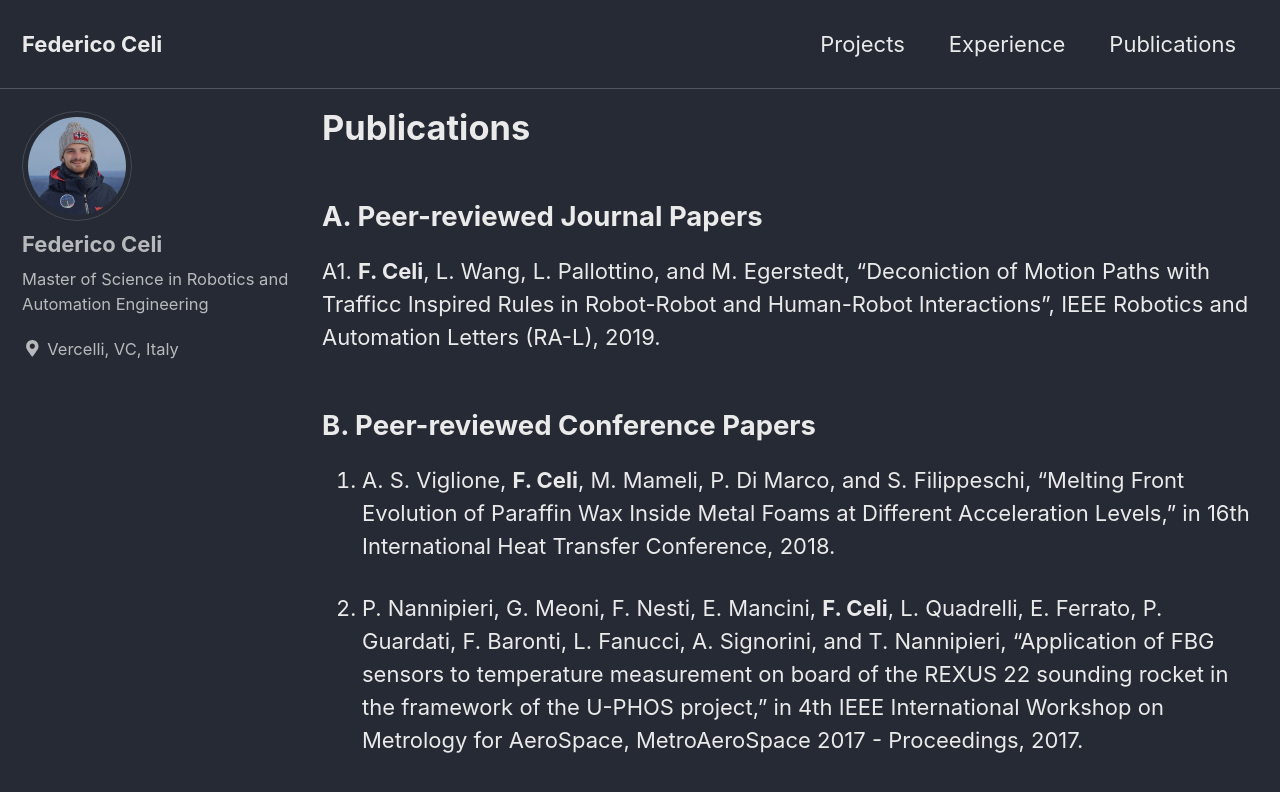
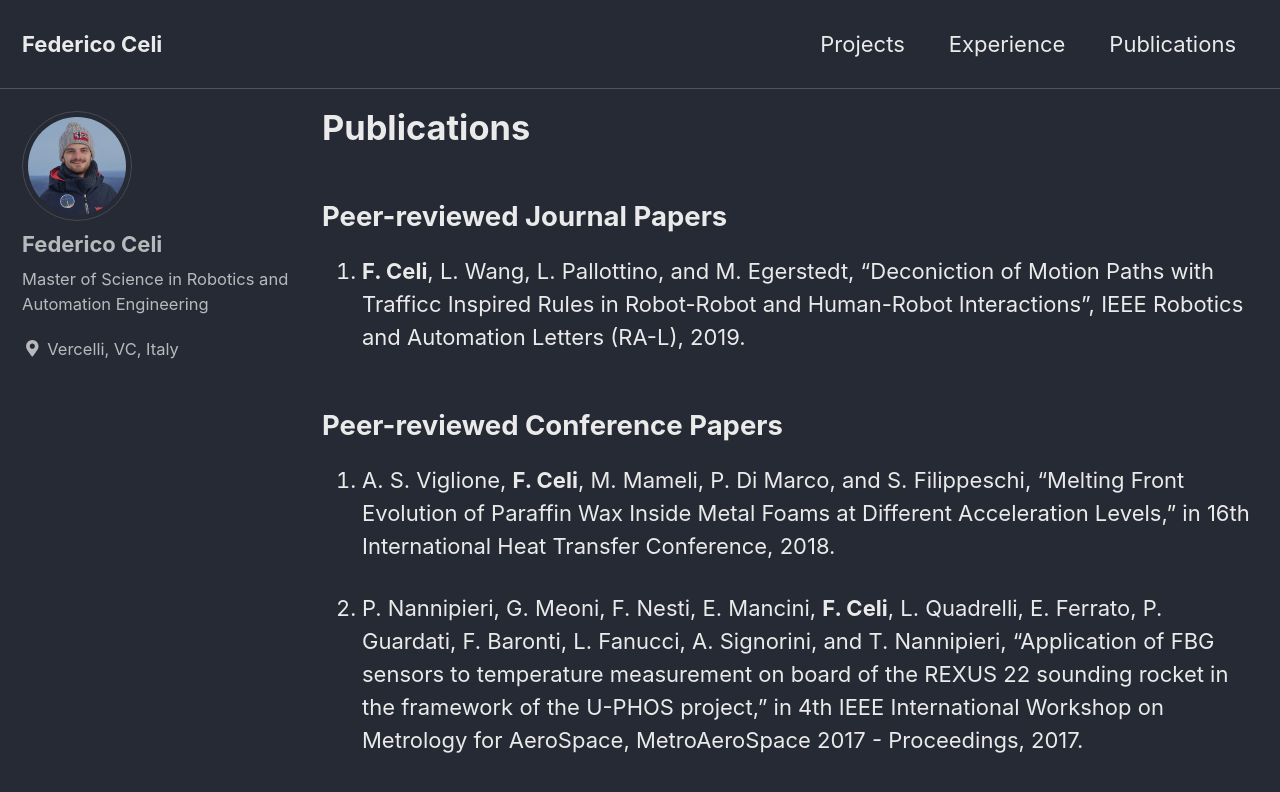
Before and after one commit to federicoceli/federicoceli.github.io, a Jekyll site: the page built from _pages/publications.md, in a window 1280 px wide and 900 px high. Shown: the top 792 px of the window. Built offline with Jekyll 4.4.1, drawn with Linux system fonts in a browser that asks for light colours; cached includes are drawn as plain includes.

```diff
--- a/_pages/publications.md
+++ b/_pages/publications.md
@@ -5,11 +5,11 @@ permalink: _pages/publications/
 author_profile: true
 classes: wide
 ---
-## A. Peer-reviewed Journal Papers
+## Peer-reviewed Journal Papers
 
-A1. **F. Celi**, L. Wang, L. Pallottino, and M. Egerstedt, "Deconiction of Motion Paths with Trafficc Inspired Rules in Robot-Robot and Human-Robot Interactions", IEEE Robotics and Automation Letters (RA-L), 2019.
+1. **F. Celi**, L. Wang, L. Pallottino, and M. Egerstedt, "Deconiction of Motion Paths with Trafficc Inspired Rules in Robot-Robot and Human-Robot Interactions", IEEE Robotics and Automation Letters (RA-L), 2019.
 
-## B. Peer-reviewed Conference Papers
+## Peer-reviewed Conference Papers
 
 1. A. S. Viglione, **F. Celi**, M. Mameli, P. Di Marco, and S. Filippeschi, “Melting Front Evolution of Paraffin Wax Inside Metal Foams at Different Acceleration Levels,” in 16th International Heat Transfer Conference, 2018.
 
```
